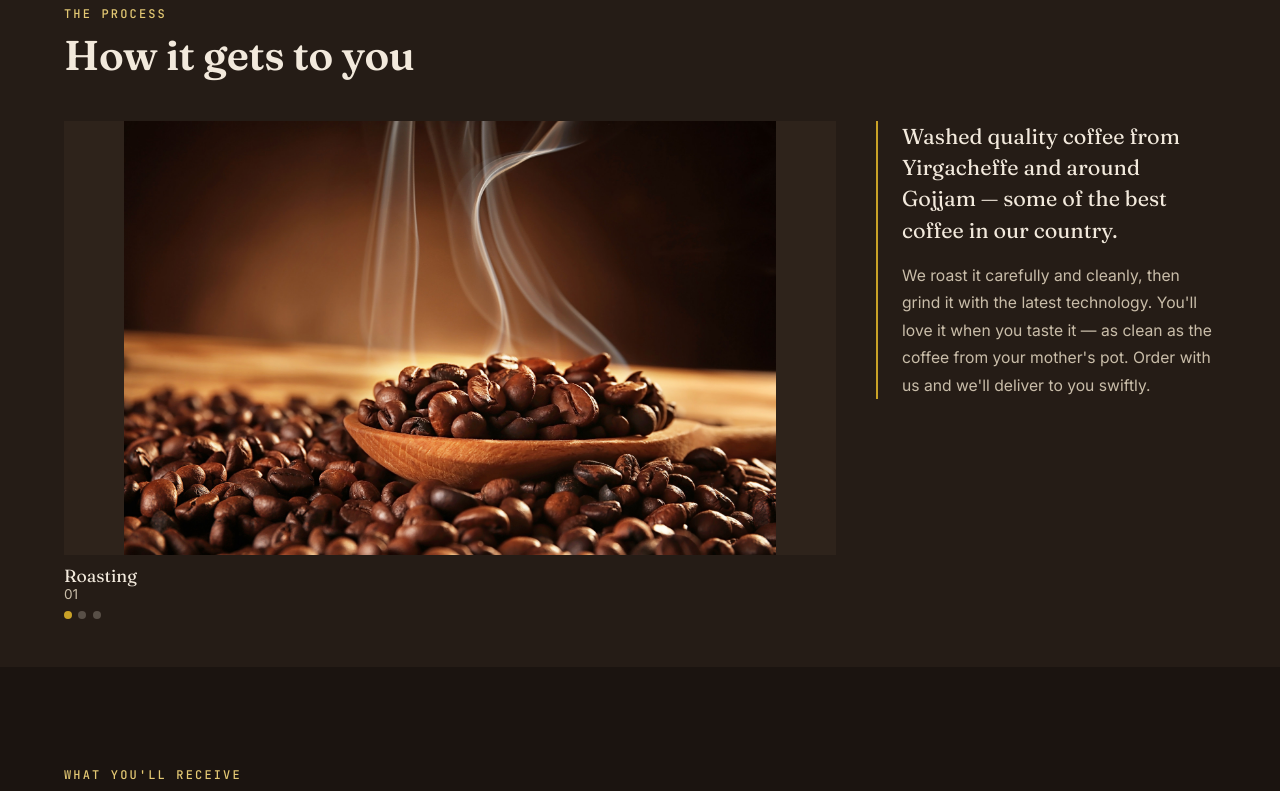
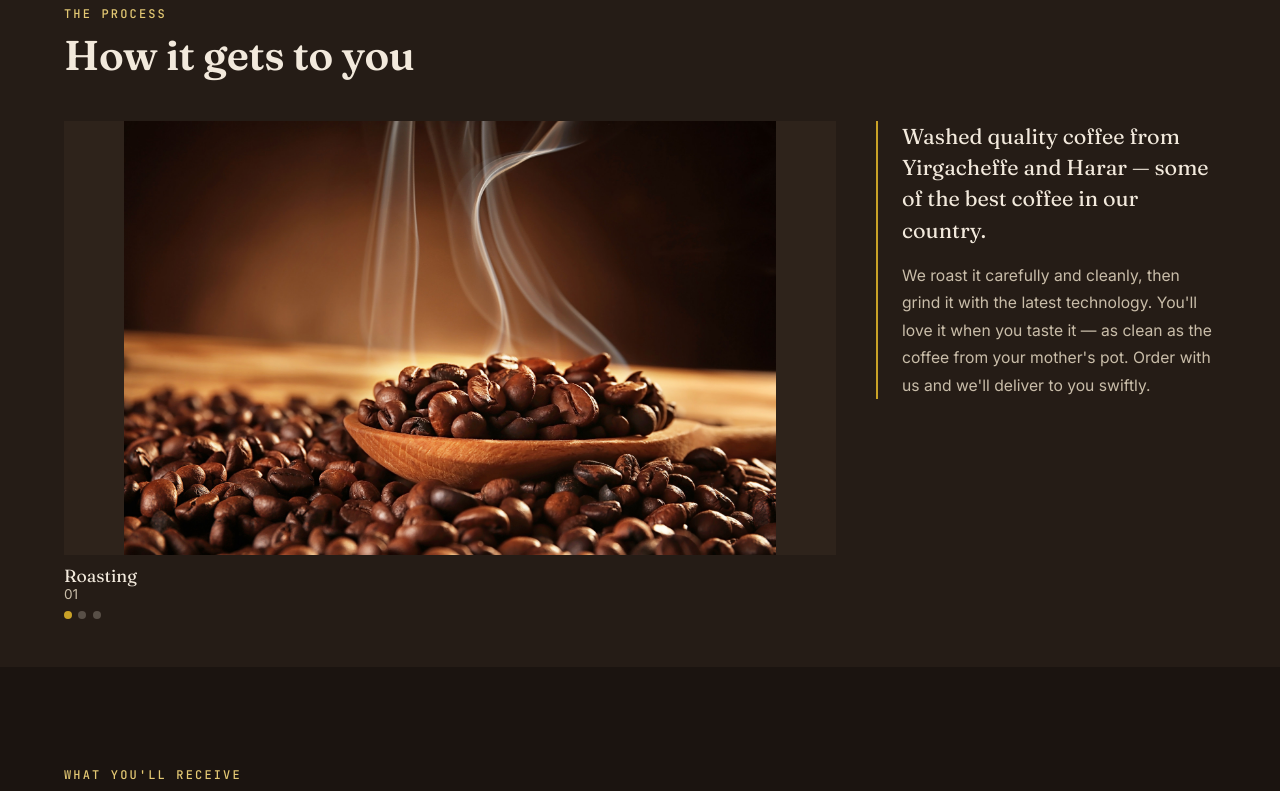
Before and after one commit to backendn/coffee-catering, a React (Vite) app in the folder frontend/: page / in a window 1280 px wide. Shown: the part 800-1591 px from the top of the page. Built offline with nearby package versions, Linux system fonts and the light colour scheme; no server answers.

Commit message:
fix: changed coffee source location to harar

```diff
--- a/frontend/src/components/layout/Publicfooter.tsx
+++ b/frontend/src/components/layout/Publicfooter.tsx
@@ -109,7 +109,7 @@ export default function PublicFooter() {
             Soma Coffee began with a simple belief — that Ethiopian coffee, roasted
             and ground with honest care, should reach every home and every event at
             its freshest. We source washed single-origin beans from Yirgacheffe and
-            Gojjam, roast in small batches, and grind to order.
+            Harar, roast in small batches, and grind to order.
           </p>
           <p style={{ fontSize: "0.875rem", lineHeight: 1.7, margin: 0 }}>
             Our catering team brings the full Ethiopian coffee and food experience
--- a/frontend/src/pages/public/Home.tsx
+++ b/frontend/src/pages/public/Home.tsx
@@ -92,7 +92,7 @@ export default function Home() {
                   margin: "0 0 1rem",
                 }}
               >
-                Washed quality coffee from Yirgacheffe and around Gojjam — some of the best
+                Washed quality coffee from Yirgacheffe and Harar — some of the best
                 coffee in our country.
               </p>
               <p
```
